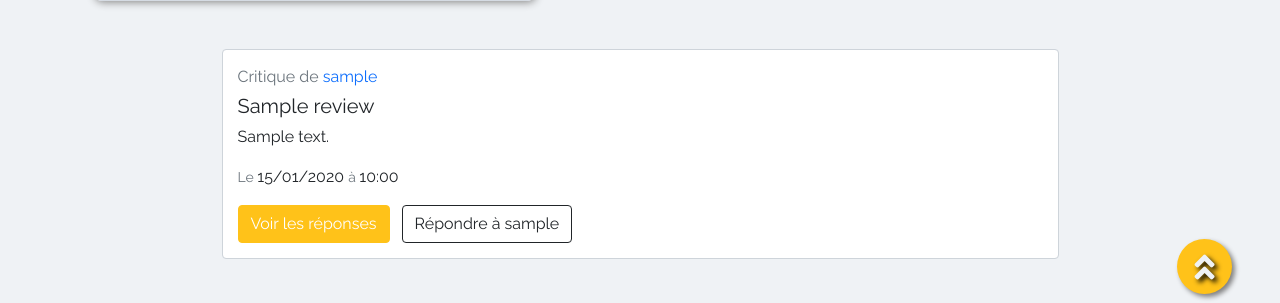
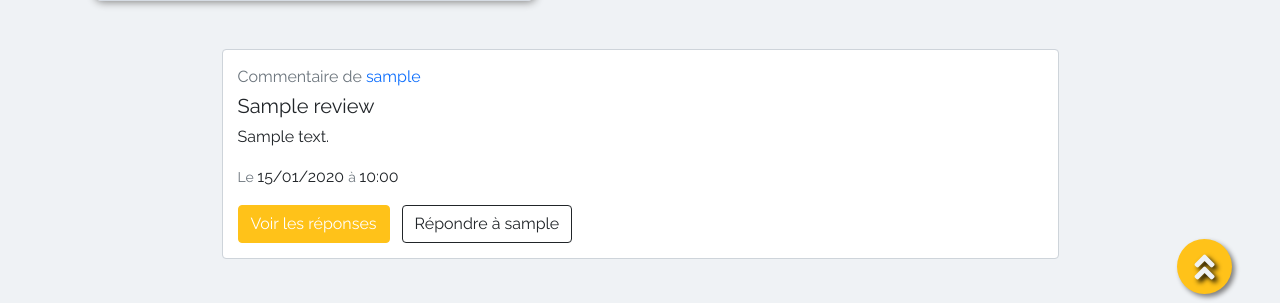
Before and after one commit to AbdelmalekYounes/ApiculaEPSI, a Symfony app: template templates/post/view.html.twig in a window 1280 px wide. Shown: the part 458-761 px from the top of the page. Run offline with Twig, Linux system fonts and the light colour scheme; the template is opened without the code that fills it: most values are stand-ins (such as "Sample title", 1, 10 or a date in 2020); grey boxes marked "Sample" are stand-in pictures; some libraries are stand-ins or nearby versions.

Commit message:
Update view.html.twig

```diff
--- a/templates/post/view.html.twig
+++ b/templates/post/view.html.twig
@@ -59,7 +59,7 @@
         {% for review in reviews|reverse %}
             <div class="seereview row align-items-center">
                 <div class="form-control mb-3">
-                    <p class="user text-muted">Critique de
+                    <p class="user text-muted">Commentaire de
                         <a href="{{ path('user_profile', {'id':review.user.id}) }}" style="text-decoration: none;">{{ review.user.username }}
                             {# <img src="{{ asset( 'uploads/profilePicture/' ~ review.user.profilePicture) }}" alt="profile picture user" style="width:50px;"> #}
                         </a>
```
